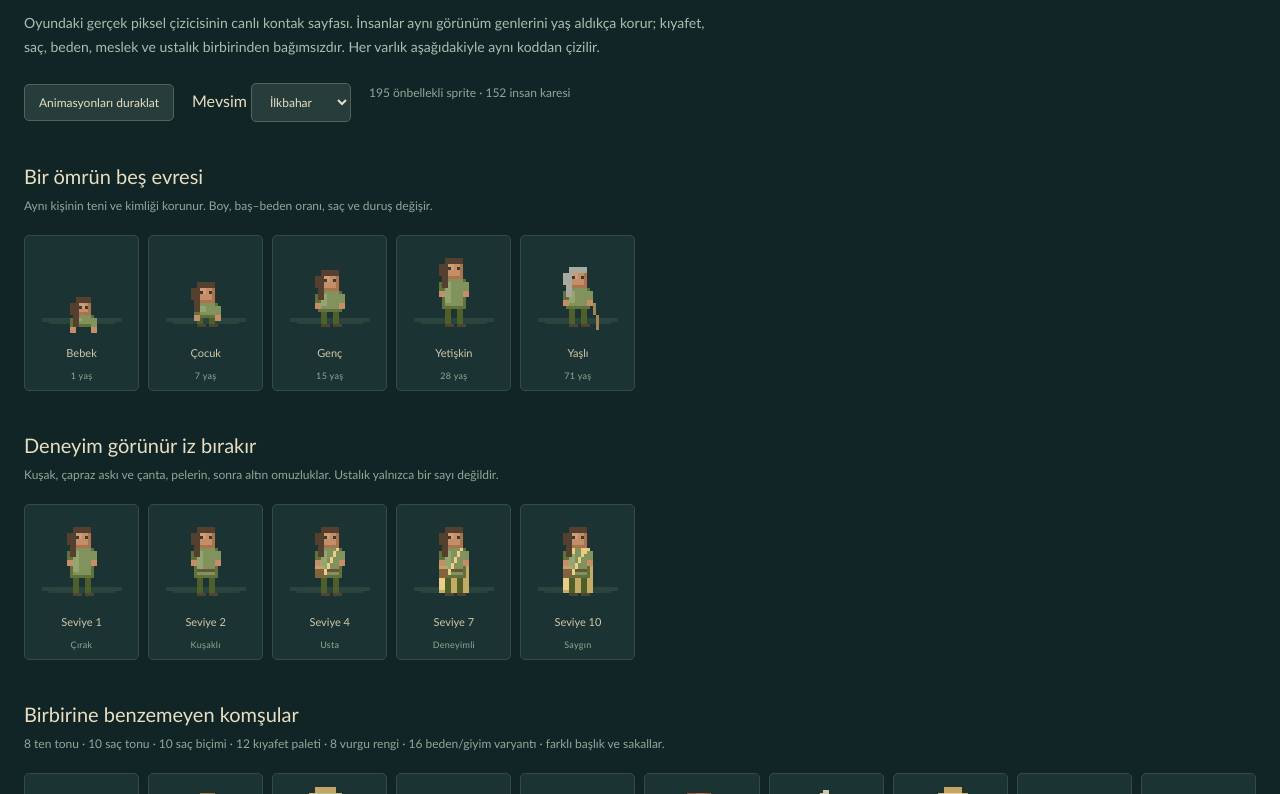
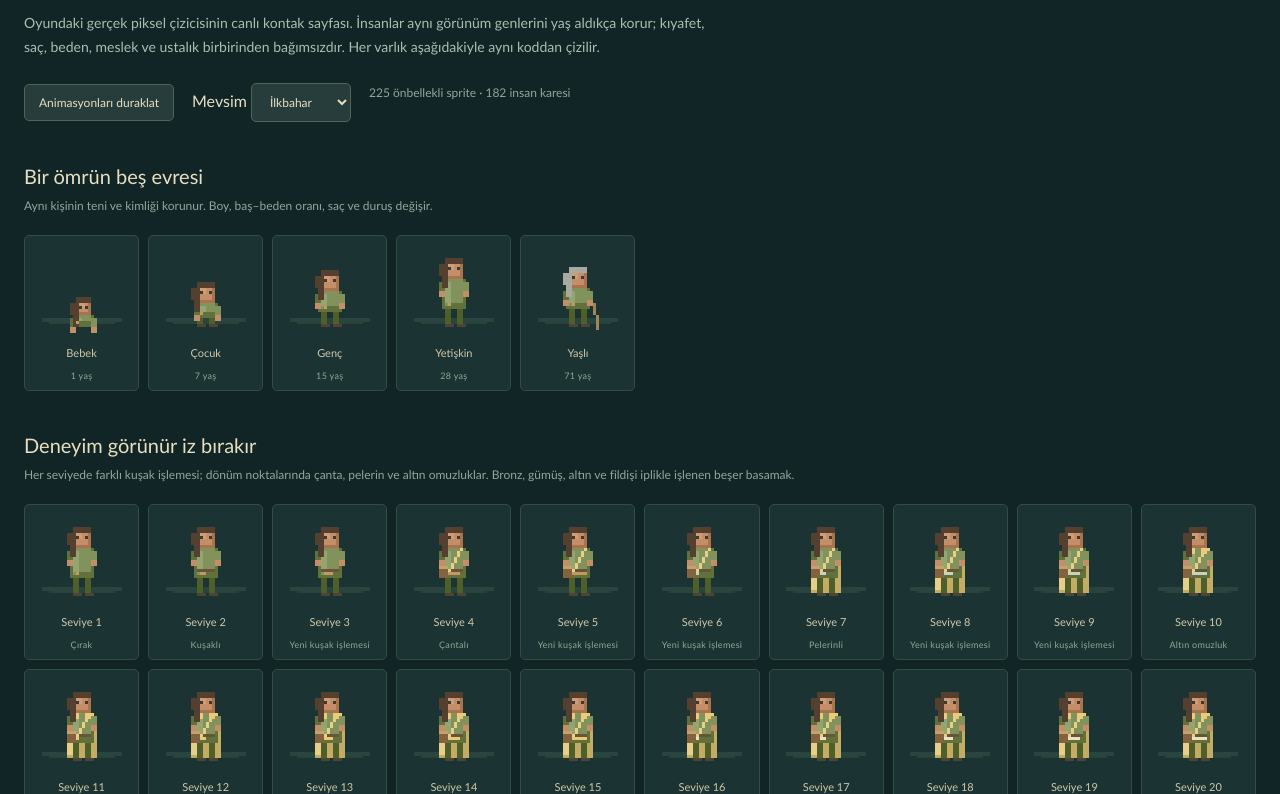
Before and after one commit to Berkopan/villages, a website: page docs/assets-preview.html in a window 1280 px wide. Shown: the part 158-952 px from the top of the page. Drawn offline with Linux system fonts and the light colour scheme.

Commit message:
art: give all twenty character levels distinct pixel embroidery

```diff
--- a/docs/assets-preview.html
+++ b/docs/assets-preview.html
@@ -42,7 +42,7 @@
   <p class="note">Aynı kişinin teni ve kimliği korunur. Boy, baş–beden oranı, saç ve duruş değişir.</p>
   <div class="grid" id="ages"></div>
   <h2>Deneyim görünür iz bırakır</h2>
-  <p class="note">Kuşak, çapraz askı ve çanta, pelerin, sonra altın omuzluklar. Ustalık yalnızca bir sayı değildir.</p>
+  <p class="note">Her seviyede farklı kuşak işlemesi; dönüm noktalarında çanta, pelerin ve altın omuzluklar. Bronz, gümüş, altın ve fildişi iplikle işlenen beşer basamak.</p>
   <div class="grid" id="levels"></div>
   <h2>Birbirine benzemeyen komşular</h2>
   <p class="note">8 ten tonu · 10 saç tonu · 10 saç biçimi · 12 kıyafet paleti · 8 vurgu rengi · 16 beden/giyim varyantı · farklı başlık ve sakallar.</p>
@@ -71,7 +71,7 @@
     }
     const person=(agent)=>(ctx,size,t)=>drawSprite(ctx,getAgentSprite(agent,t),size/2,size-13,3);
     for(const [age,label] of [[1,'Bebek'],[7,'Çocuk'],[15,'Genç'],[28,'Yetişkin'],[71,'Yaşlı']])card('ages',label,`${age} yaş`,person({...base,age}));
-    for(const level of [1,2,4,7,10])card('levels',`Seviye ${level}`,['','Çırak','Kuşaklı','','Usta','','','Deneyimli','','','Saygın'][level],person({...base,level}));
+    for(let level=1;level<=20;level++)card('levels',`Seviye ${level}`,({1:'Çırak',2:'Kuşaklı',4:'Çantalı',7:'Pelerinli',10:'Altın omuzluk'})[level]||'Yeni kuşak işlemesi',person({...base,level}));
     for(let i=0;i<36;i++){
       const agent={...base,id:i+20,sex:i%2?'female':'male',age:[23,35,19,63,47,29][i%6],level:1+i%5,direction:[2,1,3][i%3],appearance:{skin:i%8,hair:(i*3)%10,hairStyle:i%10,outfit:(i*5)%12,accent:i%8,variant:i%16,beard:i%4,hat:(i*3)%5}};
       card('people',`Komşu ${String(i+1).padStart(2,'0')}`,`${agent.age} yaş · Sv. ${agent.level}`,person(agent));
@@ -79,8 +79,8 @@
     const jobs=[['walk','gatherer','Yürüme'],['gather','gatherer','Toplama'],['farm','farmer','Tarım'],['chop','lumberjack','Odunculuk'],['mine','miner','Madencilik'],['fish','fisher','Balıkçılık'],['hunt','hunter','Avcılık'],['build','builder','İnşaat'],['craft','smith','Demircilik'],['heal','healer','Şifacılık'],['trade','trader','Ticaret'],['fight','warrior','Savaş'],['migrate','gatherer','Göç'],['flee','gatherer','Kaçış'],['eat','gatherer','Yemek'],['rest','gatherer','Dinlenme'],['study','scholar','Araştırma']];
     jobs.forEach(([action,role,label],i)=>card('actions',label,role,person({...base,id:77+i,sex:i%2?'female':'male',role,level:4,direction:i%3===0?3:2,action:{type:action},appearance:{...base.appearance,outfit:i%12,hairStyle:i%8,hat:i%5,beard:i%4}})));
     const structures=[['campfire','Kamp ateşi'],['hut','Kulübe'],['house','Ev'],['granary','Ambar'],['well','Kuyu'],['lumberyard','Odunhane'],['mine','Maden'],['workshop','Atölye'],['market','Pazar'],['barracks','Kışla'],['watchtower','Gözetleme kulesi'],['hall','Toplantı salonu'],['shrine','Tapınak']];
-    structures.forEach(([type,label],i)=>card('buildings',label,type,(ctx,size)=>drawSprite(ctx,getBuildingSprite({id:i,type,level:2,progress:1},['#a9ad73','#7ca6a1','#ba8570'][i%3],season),size/2,size-14,2),true));
-    for(const progress of [.1,.4,.7])card('buildings',`İnşa %${Math.round(progress*100)}`,'Devam eden yapı',(ctx,size)=>drawSprite(ctx,getBuildingSprite({type:'house',level:1,progress},'#adad75',season),size/2,size-14,2),true);
+    structures.forEach(([type,label],i)=>card('buildings',label,type,(ctx,size)=>drawSprite(ctx,getBuildingSprite({id:i,type,level:2,progress:1},['#a9ad73','#7ca6a1','#ba8570'][i%3],season),size/2,size-10,2),true));
+    for(const progress of [.1,.4,.7])card('buildings',`İnşa %${Math.round(progress*100)}`,'Devam eden yapı',(ctx,size)=>drawSprite(ctx,getBuildingSprite({type:'house',level:1,progress},'#adad75',season),size/2,size-10,2),true);
     for(let i=0;i<4;i++)card('nature',['Çam','Meşe','Huş','Meyve ağacı'][i],'Mevsimsel taç',(ctx,size)=>drawSprite(ctx,getTreeSprite(i,i,season),size/2,size-12,2));
     for(const type of ['rock','ore','bush','flowers','reeds','lily'])card('nature',type,'Çevre ayrıntısı',(ctx,size)=>drawSprite(ctx,getPropSprite(type,2,season),size/2,size-18,3));
     for(const growth of [0,.25,.6,1])card('nature',`Buğday %${growth*100}`,'Büyüyen tarla',(ctx,size)=>drawSprite(ctx,getFarmSprite({growth,ripe:growth===1,water:.7,crop:'wheat'},season),size/2,size-28,3));
--- a/src/render/sprites.js
+++ b/src/render/sprites.js
@@ -70,6 +70,9 @@ function cached(key, width, height, anchorX, anchorY, paint) {
         if (++removed >= 500) break;
       }
     }
+    // A long-lived world can also accumulate seasons and many culture colors.
+    // Preserve a hard bound even if the oldest entries are all environment art.
+    while (atlas.size > MAX_ATLAS - 200) atlas.delete(atlas.keys().next().value);
   }
   atlas.set(key, sprite);
   return sprite;
@@ -524,7 +527,8 @@ function appearanceOf(agent) {
 export function getAgentSprite(agent, time = 0, options = {}) {
   const a = appearanceOf(agent), stage = getLifeStage(agent), rawDir = normalizeDirection(agent);
   const dir = rawDir === 3 ? 1 : rawDir;
-  const tier = (agent.level || 1) >= 10 ? 4 : (agent.level || 1) >= 7 ? 3 : (agent.level || 1) >= 4 ? 2 : (agent.level || 1) >= 2 ? 1 : 0;
+  const level = Math.min(20, Math.max(1, Math.floor(Number(agent.level) || 1)));
+  const tier = level >= 10 ? 4 : level >= 7 ? 3 : level >= 4 ? 2 : level >= 2 ? 1 : 0;
   let action = typeof agent.action === 'string' ? agent.action : agent.action?.type || 'idle';
   if (options.action) action = options.action;
   const hasMotion = Math.abs(agent.vx || 0) + Math.abs(agent.vy || 0) > 0.025;
@@ -534,7 +538,7 @@ export function getAgentSprite(agent, time = 0, options = {}) {
   const phase = options.still ? 0 : animated ? Math.floor(time * (action === 'flee' || action === 'fight' ? 9 : 6) + (a.seed % 7)) % 4 : Math.floor(time * 1.2 + (a.seed % 3)) % 2;
   const role = agent.role || 'gatherer';
   const isMale = !['female', 'f', 'woman', 'kadın'].includes(String(agent.sex).toLowerCase());
-  const key = `person:${a.skin}:${a.hair}:${a.shirt}:${a.accent}:${a.hairStyle}:${a.body}:${a.beard}:${a.hat}:${isMale}:${stage}:${tier}:${role}:${action}:${rawDir}:${phase}:${moving}`;
+  const key = `person:${a.skin}:${a.hair}:${a.shirt}:${a.accent}:${a.hairStyle}:${a.body}:${a.beard}:${a.hat}:${isMale}:${stage}:${level}:${role}:${action}:${rawDir}:${phase}:${moving}`;
   return cached(key, 34, 38, 17, 34, ctx => {
     if (rawDir === 3) { ctx.translate(34, 0); ctx.scale(-1, 1); }
     const child = stage === 'child', baby = stage === 'baby', teen = stage === 'teen', elder = stage === 'elder';
@@ -685,6 +689,11 @@ export function getAgentSprite(agent, time = 0, options = {}) {
     } else if (elder && !resting) {
       pixelLine(ctx, '#a08559', handX + 1, handY, handX + 2, 34, 1);
     }
+    // Each of the twenty levels has its own hem embroidery, even between the
+    // larger equipment milestones. Five stitches progress bronze→silver→gold→ivory.
+    const thread = ['#c59762', '#c6d3bf', '#ebc872', '#efe1bf'][Math.floor((level - 1) / 5)];
+    const stitches = (level - 1) % 5 + 1;
+    for (let stitch = 0; stitch < 5; stitch++) rect(ctx, stitch < stitches ? thread : shirtDark, cx - 2 + stitch, torsoY + torsoH - 1, 1, 1);
   });
 }
 
@@ -743,7 +752,7 @@ export function drawPortrait(ctx, agent, size = 64, time = 0) {
   rect(ctx, '#63866345', size * 0.17, size * 0.81, size * 0.66, 4);
   rect(ctx, '#63866325', size * 0.27, size * 0.87, size * 0.46, 2);
   const scale = Math.max(1, Math.floor(size / 32));
-  const sprite = getAgentSprite(agent, time, { action: 'idle', still: true });
+  const sprite = getAgentSprite({ ...agent, direction: 2 }, time, { action: 'idle', still: true });
   drawSprite(ctx, sprite, size / 2, Math.floor(size * 0.88), scale);
   ctx.restore();
 }
```
